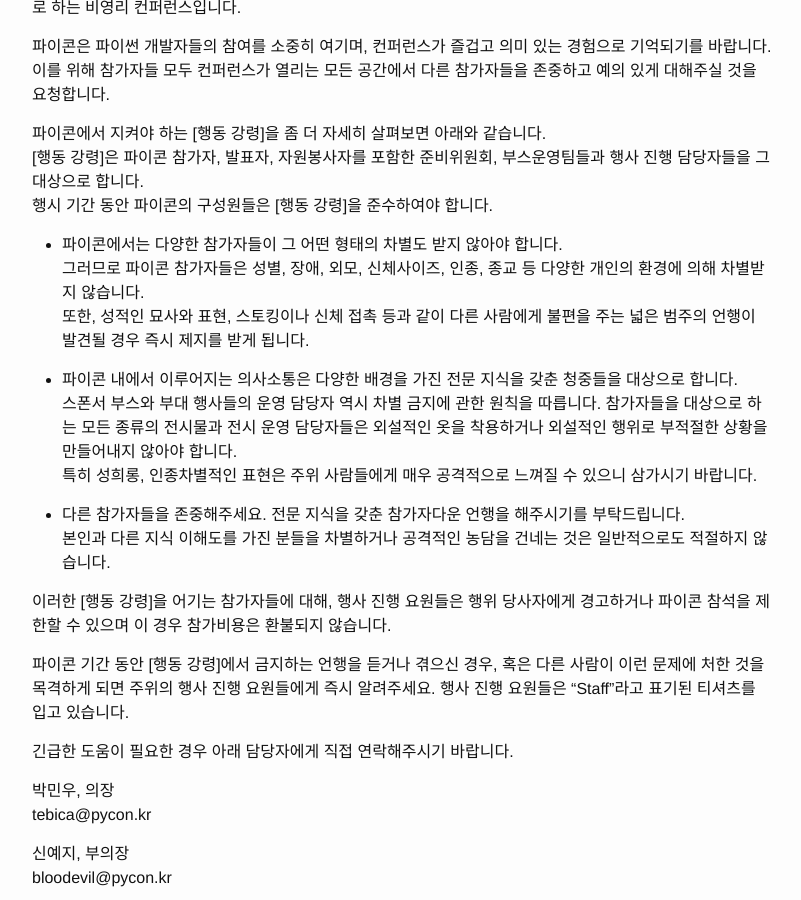
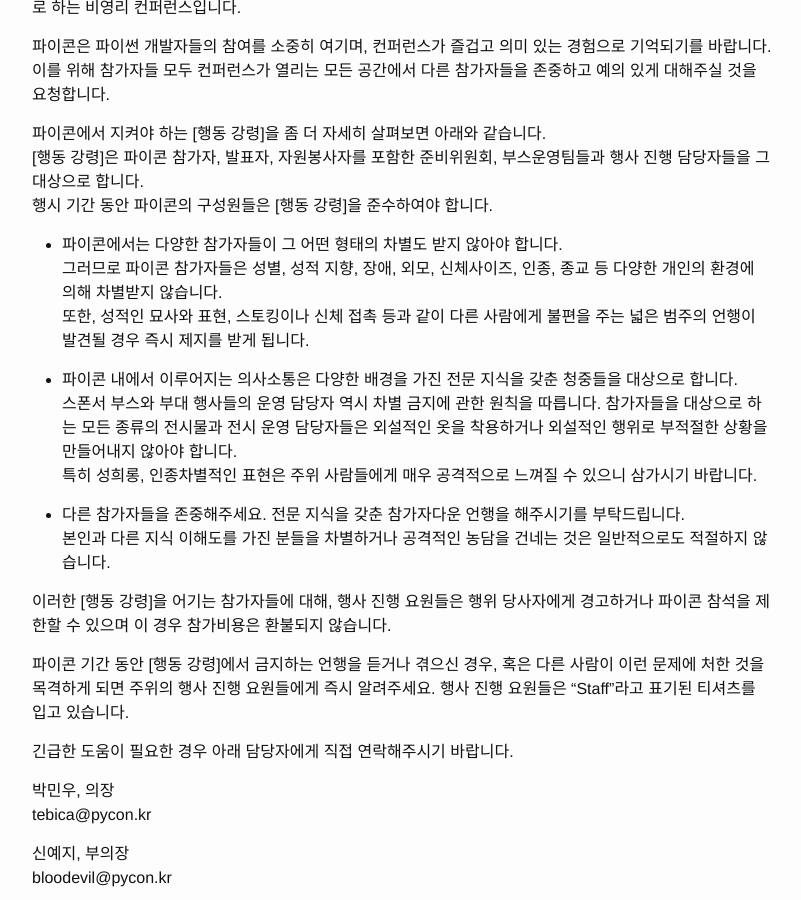
Before and after one commit to pythonkr/blog, a Jekyll site: the page built from _posts/2017-08-08-code-of-conduct.md, in a window 1280 px wide and 900 px high, scrolled down 1371 px. Shown: the whole window, without its empty margins (238-1039 px from the left). Built offline with Jekyll 4.4.1, drawn with Linux system fonts in a browser that asks for light colours; comment, search, counter and statistics services are not loaded.

Commit message:
adding missing word from homepage

```diff
--- a/_posts/2017-08-08-code-of-conduct.md
+++ b/_posts/2017-08-08-code-of-conduct.md
@@ -49,7 +49,7 @@
 행시 기간 동안 파이콘의 구성원들은 [행동 강령]을 준수하여야 합니다.
 
 - 파이콘에서는 다양한 참가자들이 그 어떤 형태의 차별도 받지 않아야 합니다.
-그러므로 파이콘 참가자들은 성별, 장애, 외모, 신체사이즈, 인종, 종교 등 다양한 개인의 환경에 의해 차별받지 않습니다.
+그러므로 파이콘 참가자들은 성별, 성적 지향, 장애, 외모, 신체사이즈, 인종, 종교 등 다양한 개인의 환경에 의해 차별받지 않습니다.
 또한, 성적인 묘사와 표현, 스토킹이나 신체 접촉 등과 같이 다른 사람에게 불편을 주는 넓은 범주의 언행이 발견될 경우 즉시 제지를 받게 됩니다.
 
 - 파이콘 내에서 이루어지는 의사소통은 다양한 배경을 가진 전문 지식을 갖춘 청중들을 대상으로 합니다.
```
